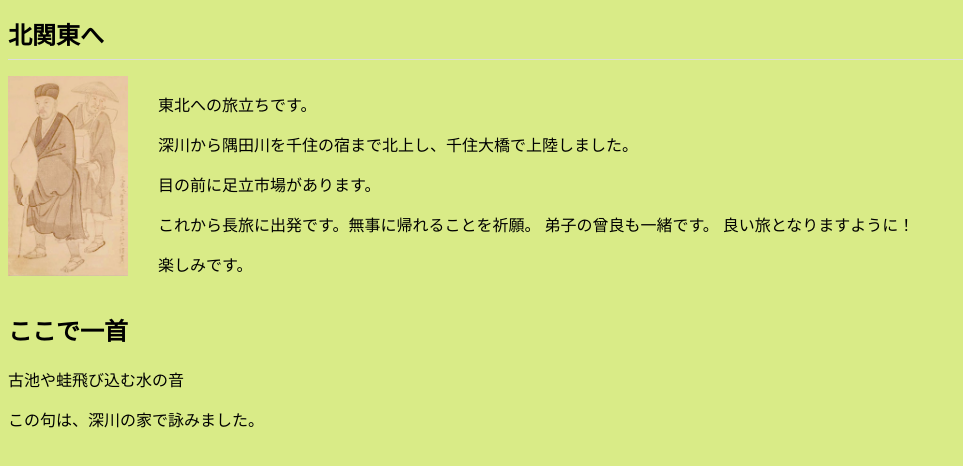
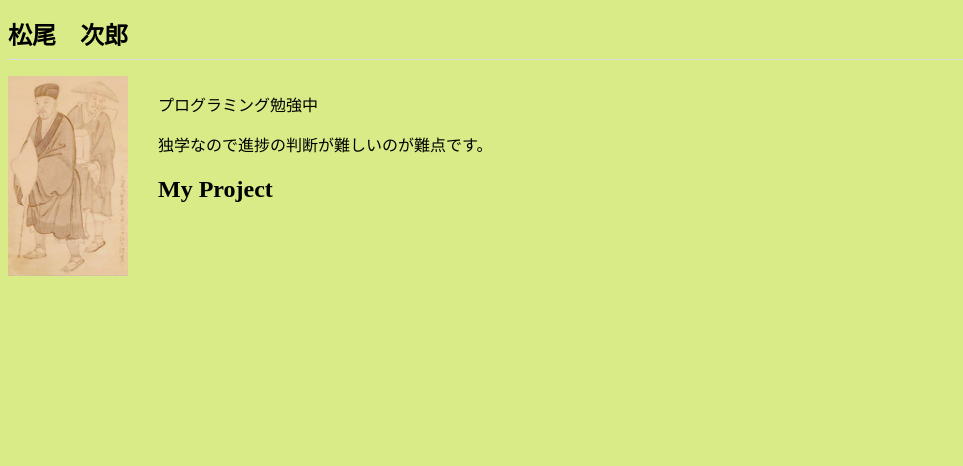
Before and after one commit to fumio-inanobe/mytravel, a plain HTML site: page index.html in a window 1280 px wide. Shown: the whole page, without its empty margins (0-963 px from the left). Drawn offline with Linux system fonts and the light colour scheme.

Commit message:
Add files via upload

```diff
--- a/index.html
+++ b/index.html
@@ -4,49 +4,25 @@
   <meta charset="UTF-8">
   <meta http-equiv="X-UA-Compatible" content="IE=edge">
   <meta name="viewport" content="width=device-width, initial-scale=1.0">
-  <title>千住旅立ち</title>
+  <title>Okuno Hosomichi</title>
   <link rel="stylesheet" href="css/styles.css">
 </head>
 <body>
-  <h1>北関東へ</h1>
+  <h1>松尾　次郎</h1>
   <section>
     <div>
-      <img src="img/Basho.jpg" id='trigger'>
+      <img src="img/Basho.jpg">
     </div>
     <div>
-      <p>東北への旅立ちです。</p>
-      <p>深川から隅田川を千住の宿まで北上し、千住大橋で上陸しました。</p>
-      <p>目の前に足立市場があります。</p>
-      <p>これから長旅に出発です。無事に帰れることを祈願。
-        弟子の曾良も一緒です。
-        良い旅となりますように！
-      </p>
-      <p id=>楽しみです。</p>
+      <p>プログラミング勉強中</p>
+
+      <p>独学なので進捗の判断が難しいのが難点です。</p>
+
+      <h2>My Project</h2>
+      <a href="https://fumio-inanobe.github.io/mytravel/"></a>
     </div>
 
   </section>
-  <section>
-    <dev>
-      <h2>ここで一首</h2>
-      <p>古池や蛙飛び込む水の音</p>
-      <p id='target'>この句は、深川の家で詠みました。</p>
-
-    </dev>
-
-  </section>
-
-  <script>
-    'use strict';
-
-    function process(){
-      document.getElementById('target').textContent='Hope the travel will be fine!';
-    }
-    document.getElementById('trigger').addEventListener('click', process);
-
-  </script>
-
-
-
 
 
 
```
